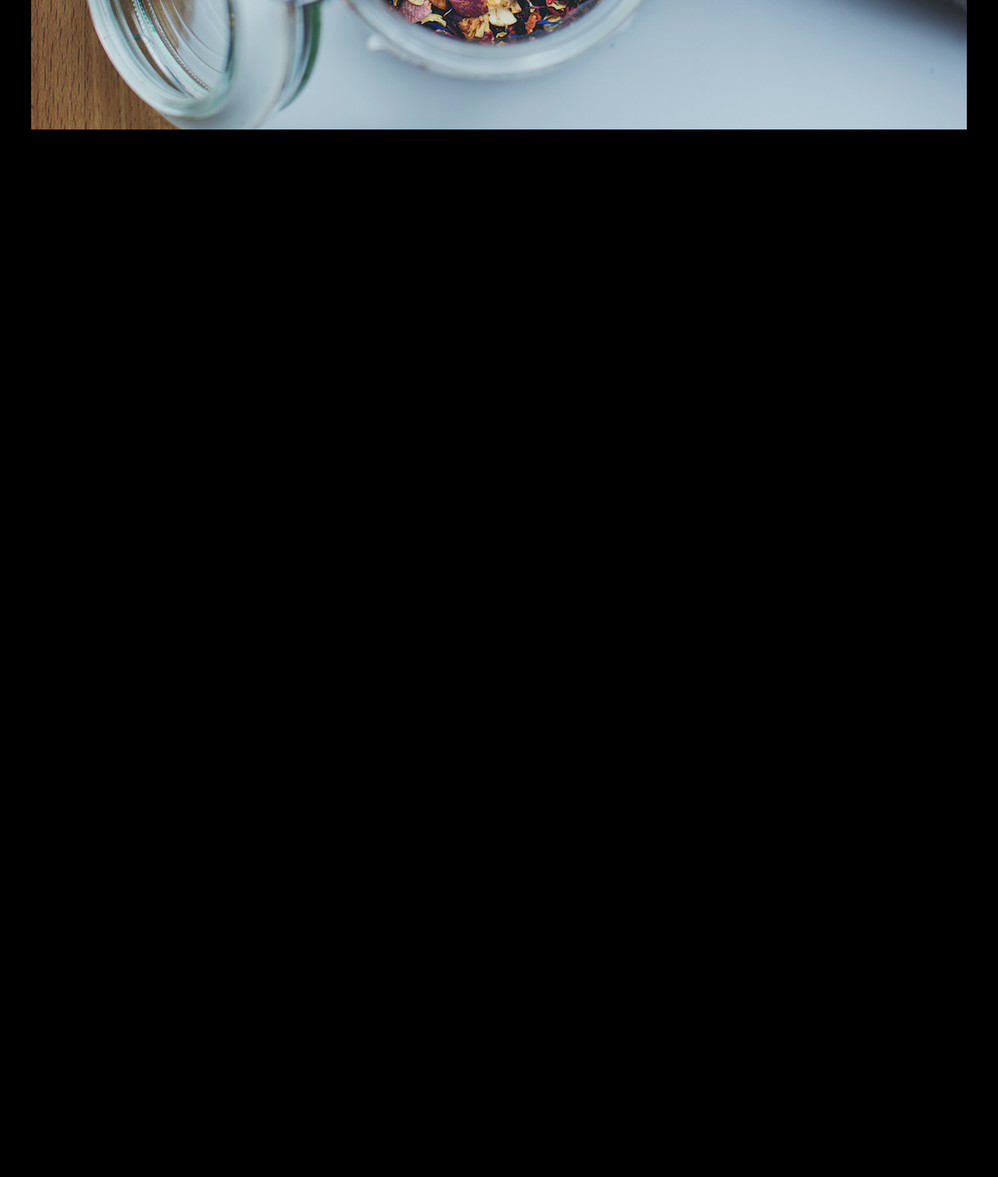
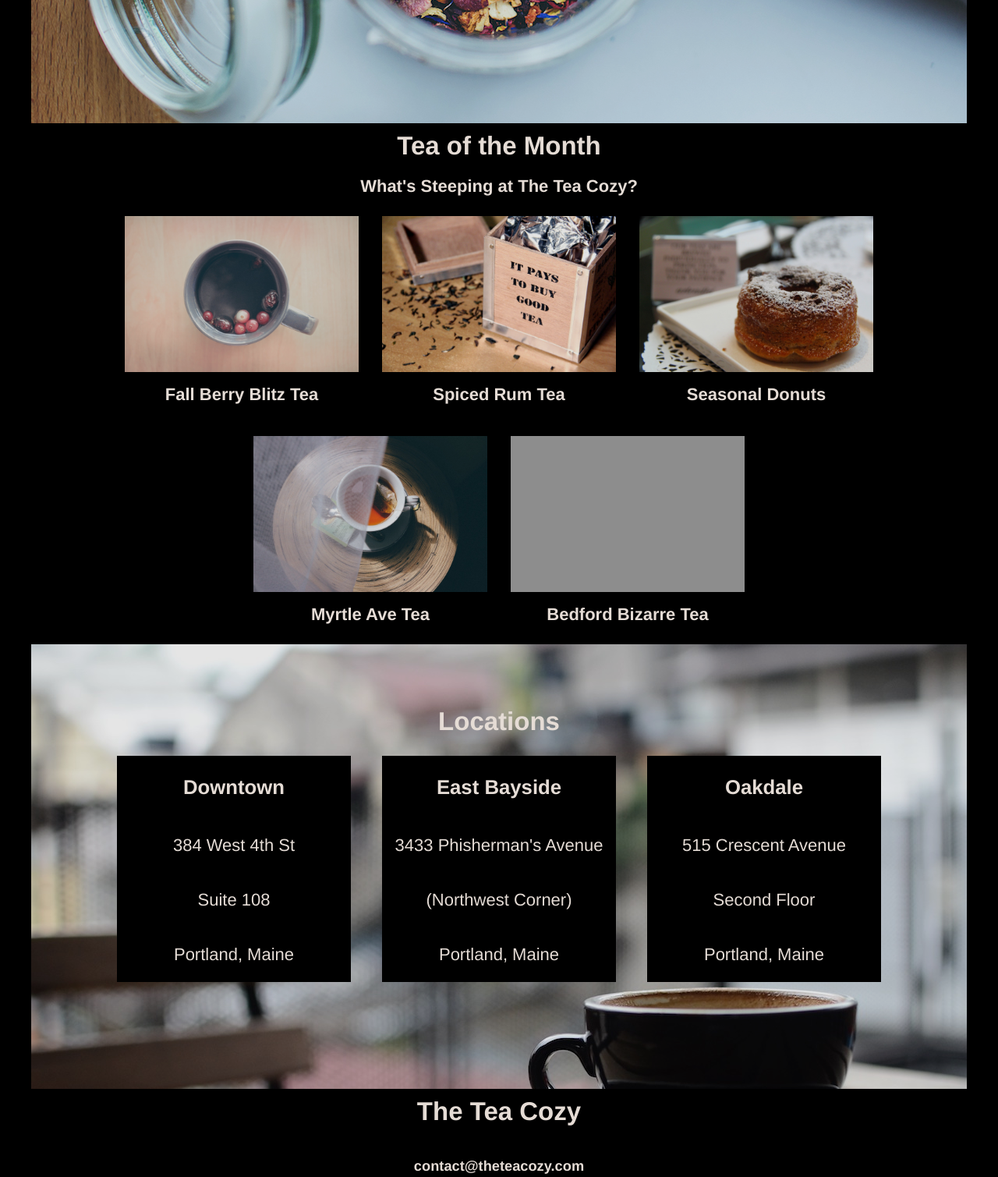
Before and after one commit to tehcredgar/tea_cozy, a plain HTML site: page index.html in a window 1280 px wide. Shown: the part 612-2121 px from the top of the page at 78% size. Before the commit the page ends 800 px from the top, so only its background shows below. Drawn offline with Linux system fonts and the light colour scheme; grey boxes are pictures that could not be loaded.

Commit message:
add final flexbox features

```diff
--- a/css/main.css
+++ b/css/main.css
@@ -4,17 +4,22 @@ body {
   color: seashell;
   background-color: black;
   opacity: 0.9;
+  margin-top: 0;
+  padding-top: 0;
 }
-.header {
-  display: inline-flex;
+header {
+  display: flex;
   justify-content: space-between;
   align-items: center;
   width: 100%;
   height: 69px;
   border-bottom: 1px solid seashell;
   position: fixed;
+  background-color: black;
+  z-index: 1;
+
 }
-.header img {
+header img {
   height: 50px;
   padding-left: 10px;
 }
@@ -26,6 +31,8 @@ nav a{
 .main {
   display: flex;
   justify-content: center;
+  align-items: center;
+  flex-direction: column;
   margin: auto;
   padding-top: 70px;
   width:100%;
@@ -44,3 +51,54 @@ nav a{
   text-align: center;
   background-color: black;
 }
+#featured {
+  display: flex;
+  flex-direction: row;
+  flex-wrap: wrap;
+  justify-content: center;
+  width: 1000px;
+}
+.monthly img {
+  width: 300px;
+  height: 200px;
+}
+.monthly, h2, h4{
+  margin: 0;
+  padding: 10px;
+}
+.monthly {
+  text-align: center;
+  padding: 15px;
+
+}
+#locations {
+  background-image: url("../resources/img-locations-background.jpg");
+  height: 500px;
+  width: 1200px;
+  padding-top: 70px;
+  text-align: center;
+}
+
+.flex-container-locations {
+  width: 1200px;
+  height: 300px;
+  display: flex;
+  flex-direction: row;
+  flex-wrap: wrap;
+  justify-content: center;
+}
+
+.location {
+  background-color: black;
+  width: 300px;
+  margin: 15px 20px 0px 20px;
+  display: flex;
+  flex-direction: column;
+}
+#contact {
+  height: 200px;
+  text-align: center;
+}
+footer {
+  padding-left: 20px;
+}
--- a/index.html
+++ b/index.html
@@ -7,14 +7,14 @@
   </head>
   <body>
 <!--Header and Nav Bar-->
-  <div class="header">
+  <header>
     <img src="resources/img-tea-cozy-logo.png" alt="logo">
     <nav>
       <span><a href="#mission">Mission</a></span>
       <span><a href="#featured">Featured Tea</a></span>
       <span><a href="#locations">Locations</a></span>
     </nav>
-  </div>
+  </header>
   <div class="main">
 <!--Our Mission Container-->
   <div id="mission" class="flex-container">
@@ -23,14 +23,64 @@
       <h4>Handpicked, Artisanally Curated, Free Range, Sustainable, Small Batch, Fiar Trade, Organic Tea</h4>
     </div>
   </div>
-</div>
+  <h2>Tea of the Month</h2>
+  <h4>What's Steeping at The Tea Cozy?</h4>
 <!--Tea of the Month Container-->
-
-
+  <div id="featured" class="flex-container">
+      <div class="monthly">
+        <img src="resources/img-berryblitz.jpg" alt="berry blitz">
+        <h4>Fall Berry Blitz Tea</h4>
+      </div>
+      <div class="monthly">
+        <img src="resources/img-spiced-rum.jpg" alt="spiced rum">
+        <h4>Spiced Rum Tea</h4>
+      </div>
+      <div class="monthly">
+        <img src="resources/img-donut.jpg" alt="donut">
+        <h4>Seasonal Donuts</h4>
+      </div>
+      <div class="monthly">
+        <img src="resources/img-myrtle-ave.jpg" alt="myrtle ave Tea">
+        <h4>Myrtle Ave Tea</h4>
+      </div>
+      <div class="monthly">
+        <img src="resources/img-bedford-bizarre.jpg" alt="bedford">
+        <h4>Bedford Bizarre Tea</h4>
+      </div>
+    </div>
 <!--Locations Container-->
-
-
+  <div id="locations">
+    <h2>Locations</h2>
+    <div class="flex-container-locations">
+      <div class="location">
+        <h3>Downtown</h3>
+        <p>384 West 4th St</p>
+        <p>Suite 108</p>
+        <p>Portland, Maine</p>
+      </div>
+      <div class="location">
+        <h3>East Bayside</h3>
+        <p>3433 Phisherman's Avenue</p>
+        <p>(Northwest Corner)</p>
+        <p>Portland, Maine</p>
+      </div>
+      <div class="location">
+        <h3>Oakdale</h3>
+        <p>515 Crescent Avenue</p>
+        <p>Second Floor</p>
+        <p>Portland, Maine</p>
+      </div>
+    </div>
+  </div>
 <!--Contact Container-->
-
+  <div id="contact">
+    <h2>The Tea Cozy</h2>
+    <h5>contact@theteacozy.com</h5>
+    <h5>917-555-8904</h5>
+  </div>
+    </div>
+  <footer>
+    <h5>copyright The Tea Cozy 2017</h5>
+  </footer>
   </body>
 </html>
```
